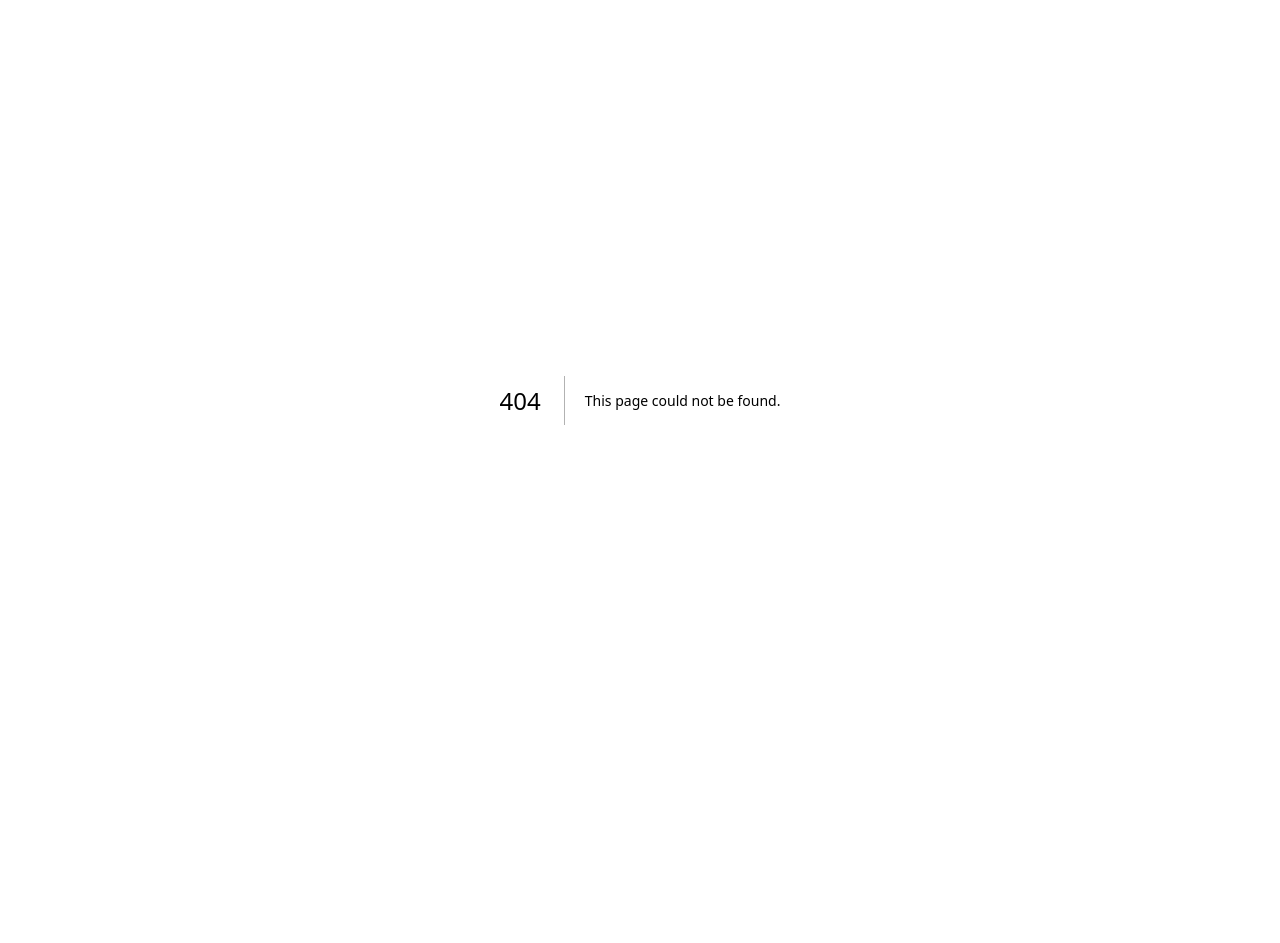
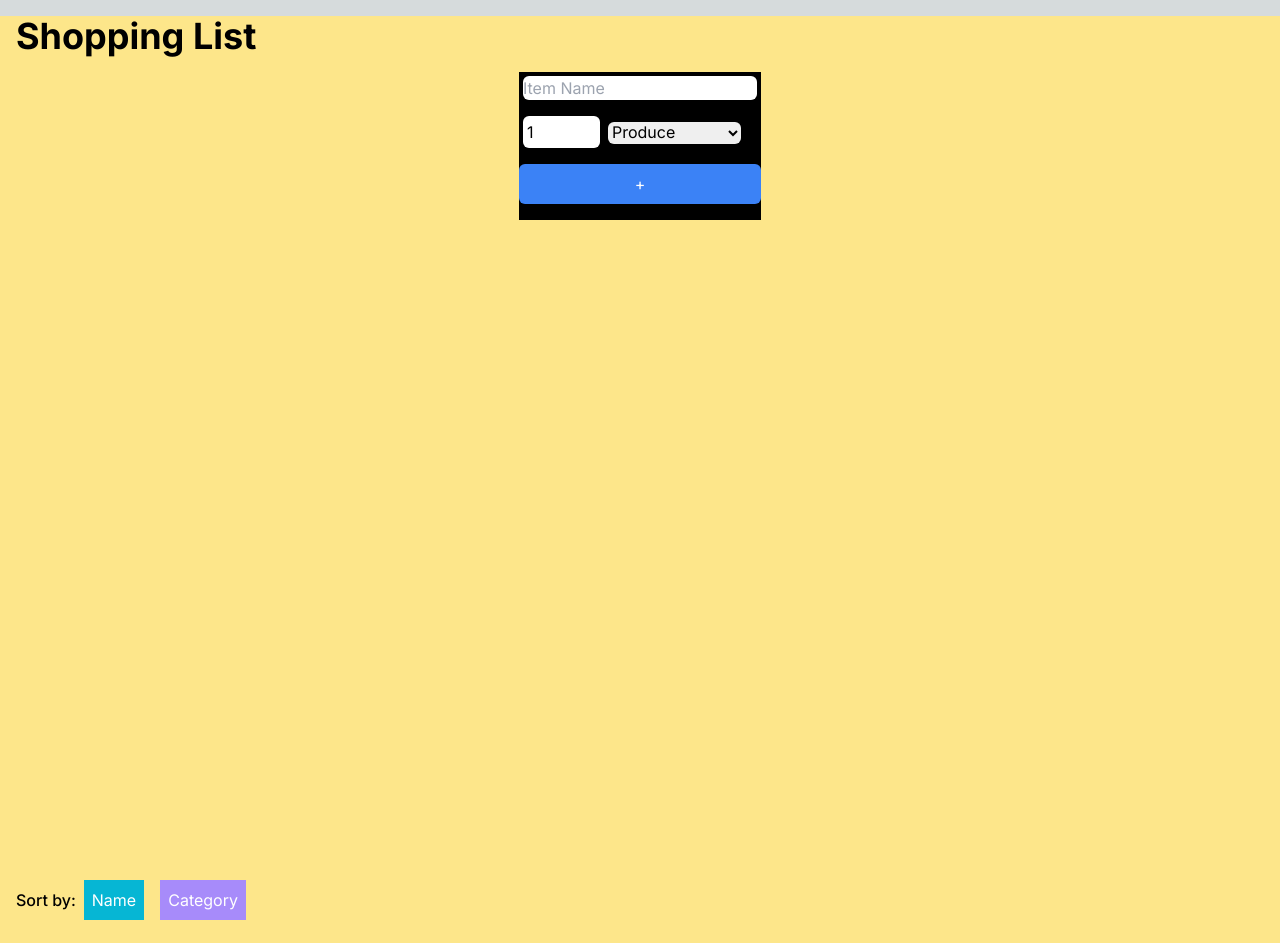
Before and after one commit to fkammw/cprg306-assignments, a Next.js app: page /week7 in a window 1280 px wide. Before the commit this address had no page. Shown: the top 943 px of the page. Before the commit the page ends 800 px from the top, so only its background shows below. Built offline with nearby package versions, Linux system fonts and the light colour scheme.

Commit message:
week7 first try
first try. not yet completed

```diff
--- a/app/page.js
+++ b/app/page.js
@@ -15,6 +15,8 @@ export default function Home() {
       <Link href="/week5">Week 5</Link>
       <br />
       <Link href="/week6">Week 6</Link>
+      <br />
+      <Link href="/week7">Week 7</Link>
     </main>
   );
 }
--- /dev/null
+++ b/app/week7/item-list.js
@@ -0,0 +1,67 @@
+"use client";
+
+import { useState } from "react";
+//import itemsData from "./items.json";
+import Item from "./item.js";
+
+
+
+function RenderSortBy(setSortBy) {
+
+     //for onclick
+    const handleSort = (event) => {
+        setSortBy(event.target.id);
+    };
+
+    return (
+        <div className="flex items-center">
+            <label className="ml-4 font-medium">Sort by: </label>
+            <button
+                id="name"
+                onClick={handleSort}
+                className="bg-cyan-500 m-2 p-2 w-30 text-white">
+                Name
+            </button>
+            <button
+                id="category"
+                onClick={handleSort}
+                className="bg-violet-400 m-2 p-2 w-30 text-white">
+                Category
+            </button>
+        </div>
+    );
+
+}
+
+export default function ItemList({items, onItemSelect}) {
+    const [sortBy, setSortBy] = useState("name");
+
+
+    if (sortBy === "name") {
+        items.sort((a,b) => a.name.localeCompare(b.name));
+    }
+    if (sortBy === "category") {
+        items.sort((a,b) => a.category.localeCompare(b.category));
+    }
+
+
+    //for name and category return
+    return (
+        <div>
+
+            {RenderSortBy(setSortBy)}
+
+            {items.map((item) => (
+                <Item
+                    key={item.id}
+                    name={item.name}
+                    quantity={item.quantity}
+                    category={item.category}
+                    //to trigger onItemSelect
+                    onSelect={() => onItemSelect(item)}/>
+            ))}
+
+        </div>
+    ) ;
+
+}
--- /dev/null
+++ b/app/week7/item.js
@@ -0,0 +1,19 @@
+export default function Item({name, quantity, category, onSelect}){
+
+    //add a function to handle onclick
+    const handleClick = () => {
+        onSelect(name);
+        console.log("Item clicked:", name)
+    };
+
+    return(
+        <>
+        <ul>
+            <li className="border border-sky-500 bg-sky-800 w-full max-w-xs m-4 p-2" onClick={handleClick}>
+            <h2 className="text-xl font-bold text-white">{name}</h2>
+            <h6 className="text-white">Buy {quantity} in {category}</h6>
+            </li>
+        </ul>
+        </>
+    )
+}
--- /dev/null
+++ b/app/week7/items.json
@@ -0,0 +1,74 @@
+[
+    {
+      "id": "1h2GJKH12gkHG31h1H",
+      "name": "milk, 4 L 🥛",
+      "quantity": 1,
+      "category": "dairy"
+    },
+    {
+      "id": "2KJH3k2j3H1k2J3K1H",
+      "name": "bread 🍞",
+      "quantity": 2,
+      "category": "bakery"
+    },
+    {
+      "id": "3h2KJH3k2j3H1k2J3",
+      "name": "eggs, dozen 🥚",
+      "quantity": 2,
+      "category": "dairy"
+    },
+    {
+      "id": "4k2J3K1H2GJKH12gk",
+      "name": "bananas 🍌",
+      "quantity": 6,
+      "category": "produce"
+    },
+    {
+      "id": "5H1h1H2KJH3k2j3H",
+      "name": "broccoli 🥦",
+      "quantity": 3,
+      "category": "produce"
+    },
+    {
+      "id": "6H1k2J3K1H2GJKH1",
+      "name": "chicken breasts, 1 kg 🍗",
+      "quantity": 1,
+      "category": "meat"
+    },
+    {
+      "id": "7gkHG31h1H2KJH3k",
+      "name": "pasta sauce 🍝",
+      "quantity": 3,
+      "category": "canned goods"
+    },
+    {
+      "id": "8j3H1k2J3K1H2GJK",
+      "name": "spaghetti, 454 g 🍝",
+      "quantity": 2,
+      "category": "dry goods"
+    },
+    {
+      "id": "9H12gkHG31h1H2KJ",
+      "name": "toilet paper, 12 pack 🧻",
+      "quantity": 1,
+      "category": "household"
+    },
+    {
+      "id": "10H3k2j3H1k2J3K1",
+      "name": "paper towels, 6 pack",
+      "quantity": 1,
+      "category": "household"
+    },
+    {
+      "id": "11k2J3K1H2GJKH12",
+      "name": "dish soap 🍽️",
+      "quantity": 1,
+      "category": "household"
+    },
+    {
+      "id": "12GJKH12gkHG31h1",
+      "name": "hand soap 🧼",
+      "quantity": 4,
+      "category": "household"
+    }
+  ]
--- /dev/null
+++ b/app/week7/meal-ideas.js
@@ -0,0 +1,53 @@
+"use client";
+
+import { useState, useEffect } from "react";
+
+
+
+
+export default function MealIdea({ingredient}) {
+    const [meal, setMeal] = useState([]);
+
+    async function fetchMealIdeas(ingredient){
+        try {
+            const response = await fetch(`https://www.themealdb.com/api/json/v1/1/filter.php?i=${ingredient}`);
+            const data = await response.json();
+            return data.meal;
+        } catch (error) {
+            console.error(error);
+        }
+    }
+
+    async function loadMealIdeas(){
+        try {
+            const dataM = await fetchMealIdeas(ingredient);
+            setMeal(dataM);
+            console.log(Object.keys(dataM));
+        } catch (error) {
+            console.error(error);
+        }
+    }
+
+    /*useEffect(() => {
+        loadMealIdeas();
+    }, [ingredient]);*/
+
+    useEffect(() => {
+        if (ingredient) {
+            loadMealIdeas();
+        }
+    }, [ingredient]);
+
+    return (
+        <div>
+            <ul>
+                {meal && meal.map((m) => (
+                    <li key={m.idMeal}>
+                        {m.strMeal}
+                    </li>
+                ))}
+             </ul>
+        </div>
+    )
+
+}
--- /dev/null
+++ b/app/week7/new-item.js
@@ -0,0 +1,104 @@
+"use client";
+
+import { useState } from "react";
+
+
+export default function NewItem({onAddItem})
+{
+    const [name, setName] = useState("");
+    const [quantity, setQuantity] = useState(1);
+    const [category, setCategory] = useState("Produce");
+    const [itemAdded, setItemAdded] = useState(false);
+
+    const handleSubmit = (event) => {
+        event.preventDefault();
+
+        alert(`${name}, ${quantity}, ${category}`);
+
+        const NewItem = {
+            name,
+            quantity,
+            category,
+        };
+
+        onAddItem(NewItem);
+
+        //console.log(newItem);
+
+        //reset state
+        setItemAdded(true);
+
+        //reset form
+        setName("");
+        setQuantity(1);
+        setCategory("");
+    };
+
+    const handleNameChange = (event) => {
+        setName(event.target.value);
+    };
+
+    const handleQtyChange = (event) => {
+        setQuantity(event.target.value);
+    };
+
+    const handleCategoryChange = (event) => {
+        setCategory(event.target.value);
+    };
+
+    return (
+
+        <div className="min-h-screen bg-grey flex items-start justify-center ">
+            <form onSubmit={handleSubmit} className="bg-black ">
+                <div className="mb-4 flex-1 mt-1 m-1 w-full">
+                <input
+                    className="rounded-md flex mb-4"
+                    required
+                    type="text"
+                    placeholder="Item Name"
+                    value={name}
+                    onChange={handleNameChange}>
+                </input>
+
+
+                <input
+                    className="rounded-md flex-1 mr-2 p-1"
+                    required
+                    type="number"
+                    min="1"
+                    max="99"
+                    placeholder="Quantity"
+                    value={quantity}
+                    onChange={handleQtyChange}>
+                </input>
+
+
+                <select
+                    className="rounded-md flex-1 mr-2"
+                    required
+                    value={category}
+                    onChange={handleCategoryChange}>
+
+                        <option value="Produce">Produce</option>
+                        <option value="Dairy">Dairy</option>
+                        <option value="Bakery">Bakery</option>
+                        <option value="Meat">Meat</option>
+                        <option value="Frozen Food">Frozen Food</option>
+                        <option value="Canned Goods">Canned Goods</option>
+                        <option value="Dry Goods">Dry Goods</option>
+                        <option value="Beverages">Beverages</option>
+                        <option value="Snacks">Snacks</option>
+                        <option value="Household">Household</option>
+                        <option value="Other">Other</option>
+                </select>
+                </div>
+                <button
+                    type="add" className="bg-blue-500 rounded-md p-4 mb-4 py-2 px-4 w-full  text-white">+</button>
+
+            </form>
+        </div>
+
+    );
+
+
+}
--- /dev/null
+++ b/app/week7/page.js
@@ -0,0 +1,44 @@
+"use client";
+
+import { useState } from "react";
+import ItemList from "./item-list";
+import NewItem from "./new-item";
+import itemsData from "./items.json";
+import MealIdea from "./meal-ideas";
+
+
+export default function Page(){
+
+    const [items, setItems] = useState(itemsData);
+    const [selectedItemName, setSelectedItemName] = useState("");
+
+     //handleAddItem
+    const handleAddItem = (newItem) => {
+
+        setItems([...items, newItem]);
+    };
+
+    const handleItemSelect = (selectedItem) => {
+        //clean up selected item
+        const cleanedName = selectedItem.name.replace(/[\uE000-\uF8FF]|\uD83C[\uDC00-\uDFFF]|\uD83D[\uDC00-\uDFFF]|[\u2580-\u27BF]|\uD83E[\uDD10-\uDDFF]| /g, '');
+        setSelectedItemName(cleanedName);
+        console.log(cleanedName);
+    };
+
+
+
+    return(
+        <div className="bg-amber-200">
+            <h1 className=" font-bold text-4xl m-4 ">Shopping List</h1>
+            <div>
+                <NewItem onAddItem = {handleAddItem}></NewItem>
+                <ItemList items={items} onItemSelect={handleItemSelect} />
+            </div>
+            <div>
+                <MealIdea ingredient={selectedItemName}/>
+            </div>
+
+
+        </div>
+    );
+}
```
